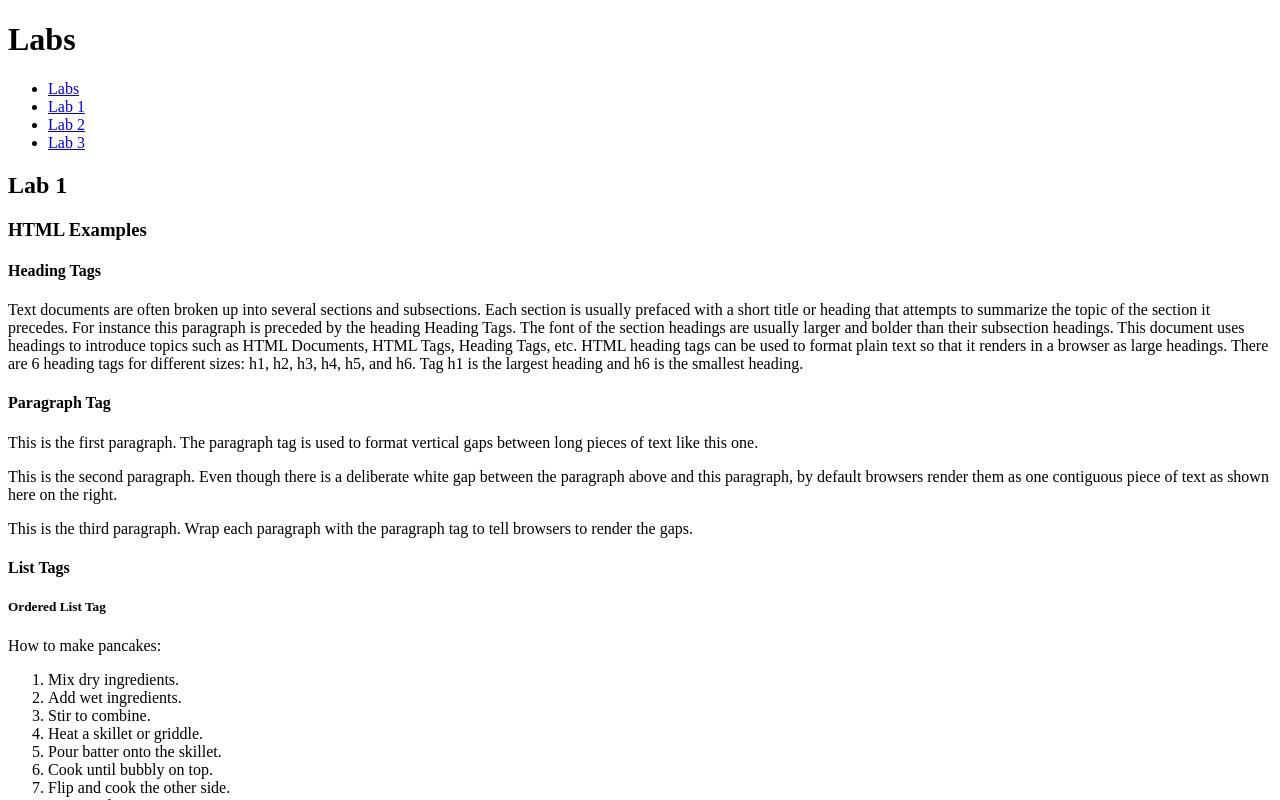
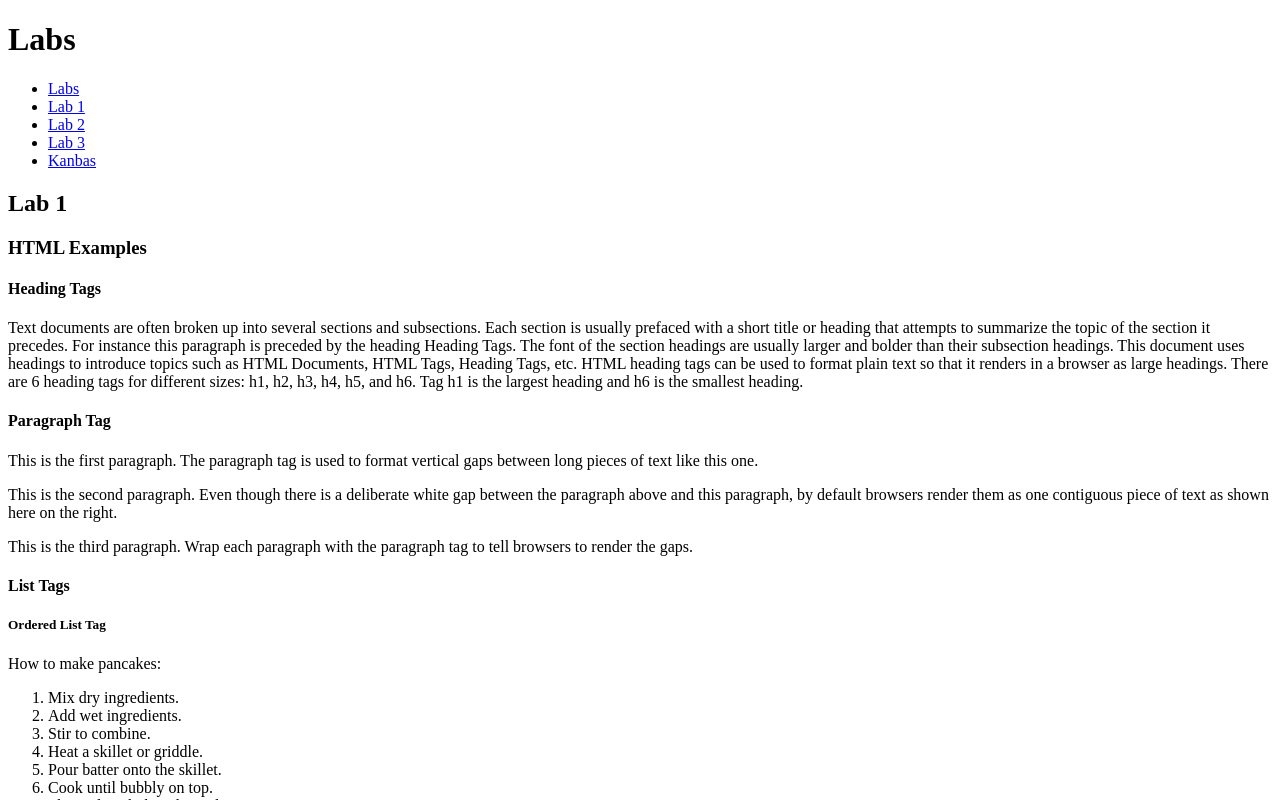
Before and after one commit to EthanLawyer/kanbas-react-web-app, a React (Create React App) app: page /#/Labs/Lab1 in a window 1280 px wide. Shown: the top 800 px of the page. Built offline with nearby package versions, Linux system fonts and the light colour scheme.

Commit message:
Added route to Kanbas in the table of content

```diff
--- a/src/Labs/TOC.tsx
+++ b/src/Labs/TOC.tsx
@@ -5,6 +5,7 @@ export default function TOC() {
       <li><a id="wd-a1" href="#/Labs/Lab1">Lab 1</a></li>
       <li><a id="wd-a2" href="#/Labs/Lab2">Lab 2</a></li>
       <li><a id="wd-a3" href="#/Labs/Lab3">Lab 3</a></li>
+      <li><a id="wd-k"  href="#/Kanbas">Kanbas</a></li>
     </ul>
   );
 }
```
